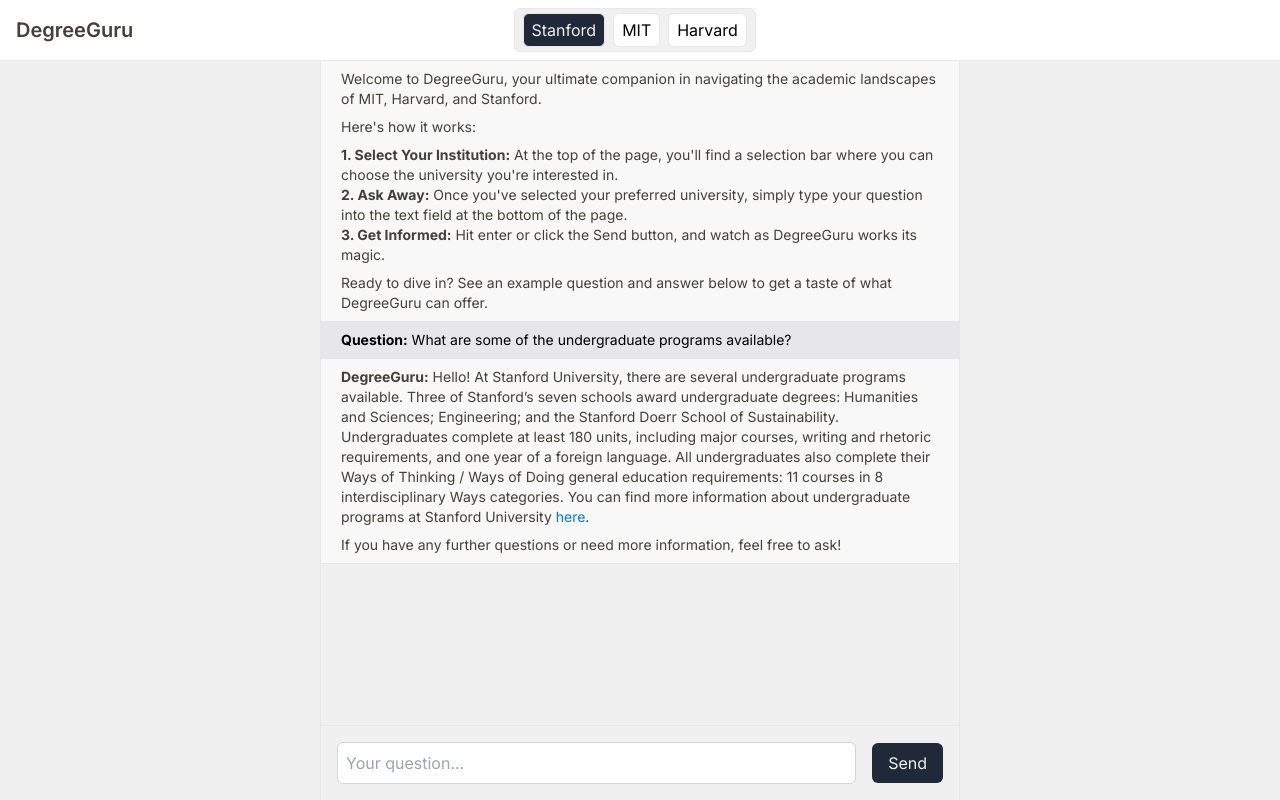
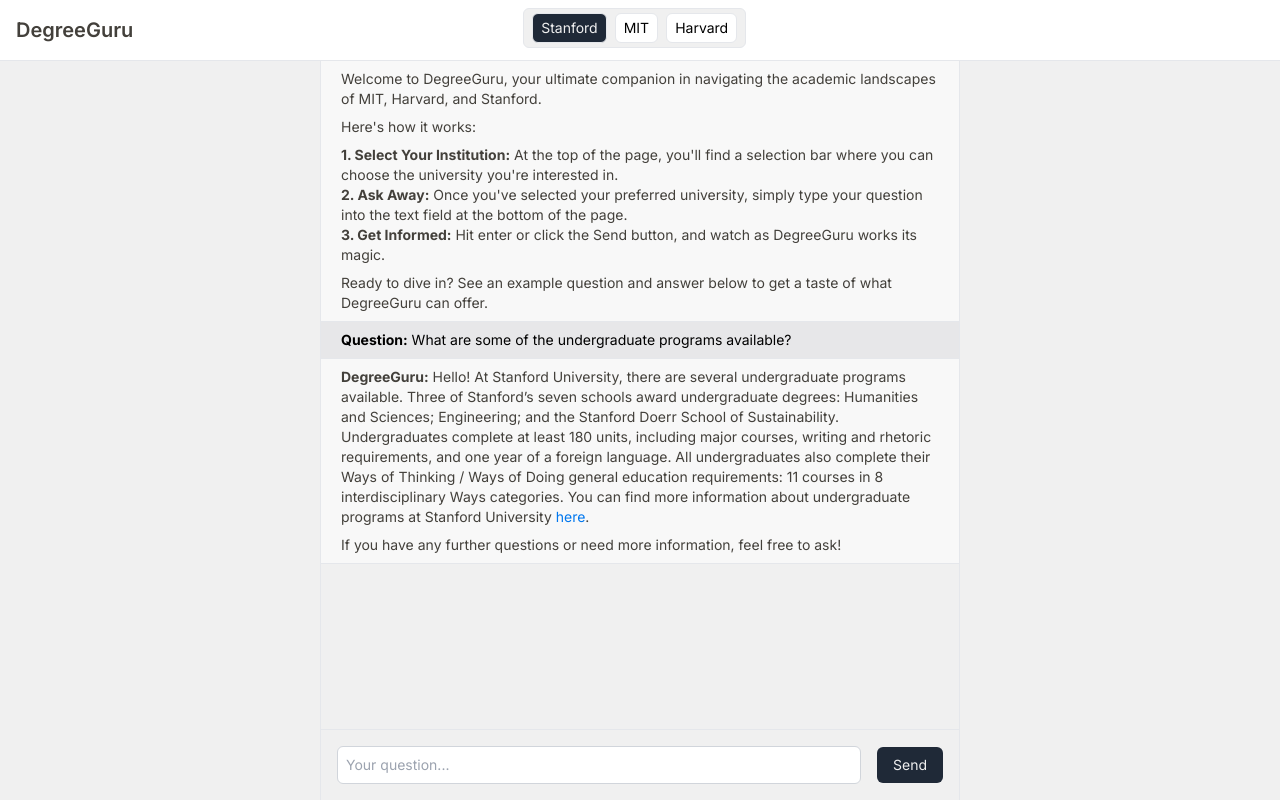
Before and after one commit to Rubye1998/Python_AI_RAG, a Next.js app: page / in a window 1280 px wide. Built offline with nearby package versions, Linux system fonts and the light colour scheme.

Commit message:
use smaller font

```diff
--- a/src/app/components/Choices.tsx
+++ b/src/app/components/Choices.tsx
@@ -34,7 +34,7 @@
   const choices: ChoicesType[] = ["Stanford", "MIT", "Harvard"]
 
   return (
-    <div className="border rounded-md flex mt-2 px-1 bg-[#F0F0F0]">
+    <div className="text-sm border rounded-md flex mt-2 px-1 bg-[#F0F0F0]">
       {
         choices.map(
           choice => (
--- a/src/app/page.tsx
+++ b/src/app/page.tsx
@@ -64,7 +64,7 @@
             messages.map(m => (<Message message={m} key={m.id}/>))
           }
         </div>
-        <div className="border-t border-gray-200 w-full relative">
+        <div className="text-sm border-t border-gray-200 w-full relative">
             <form
               onSubmit={e => {
                 handleSubmit(e, {
```
